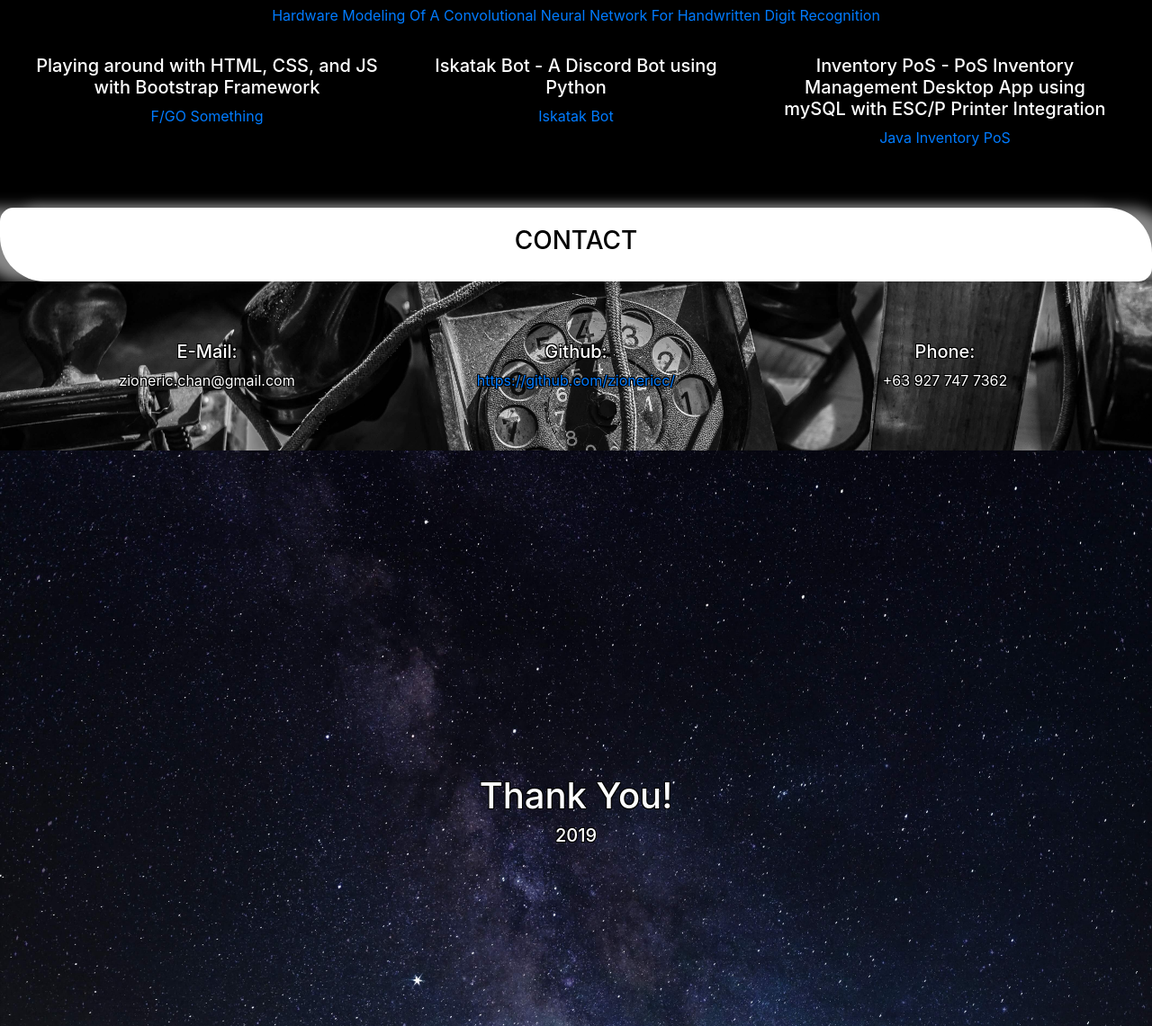
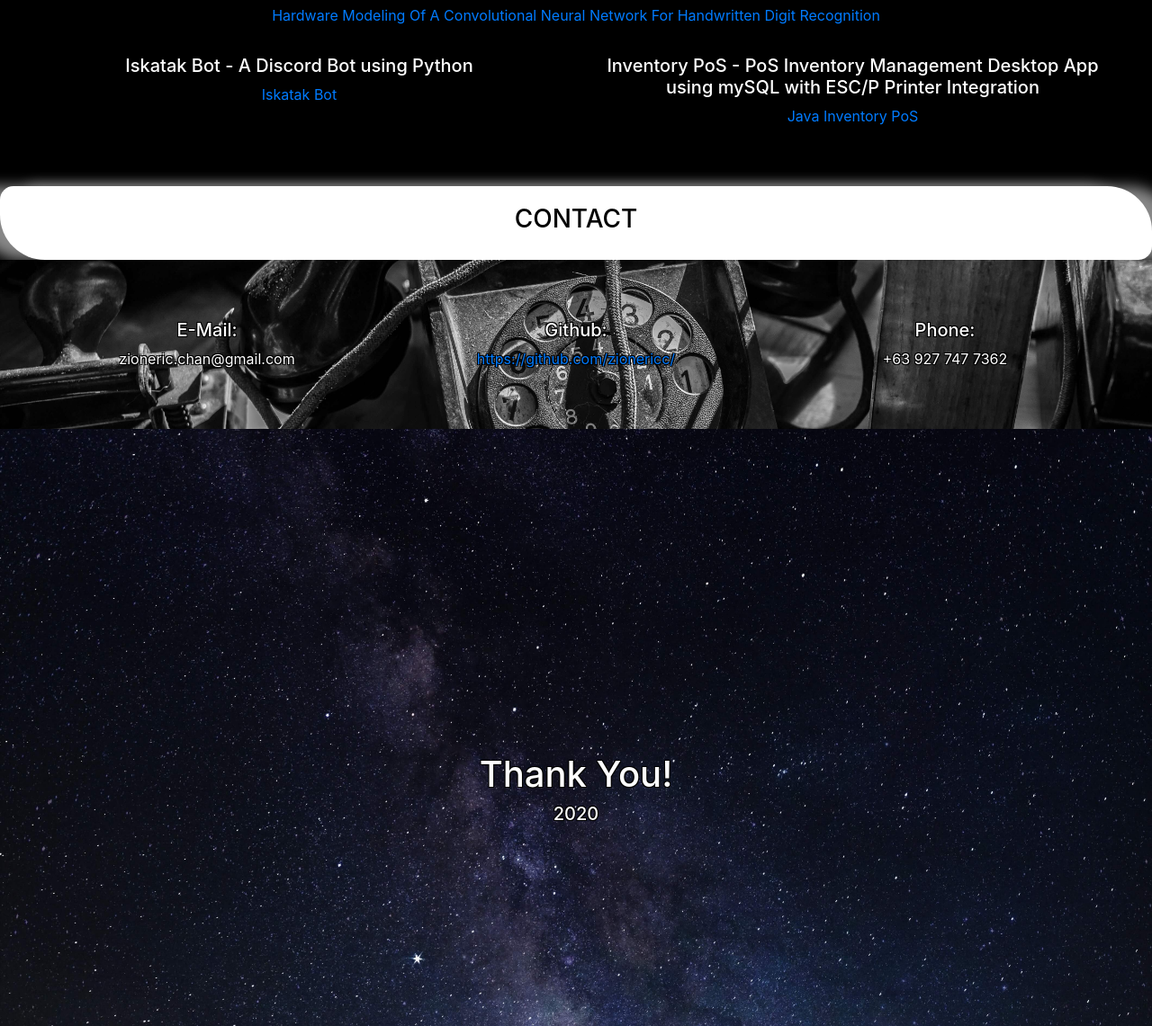
Before and after one commit to zionericc/zionericc.github.io, a plain HTML site: page index.html in a window 1280 px wide. Shown: the part 1676-2817 px from the top of the page at 90% size. Drawn offline with nearby package versions, Linux system fonts and the light colour scheme.

Commit message:
Update index.html

```diff
--- a/index.html
+++ b/index.html
@@ -47,7 +47,7 @@
 
 	<div id="content" class = "container-fluid parallax_bio">
 		<h3>Hi!</h3>
-		<h4>I'm Zion Chan</h4>
+		<h4>I'm Zion Eric O. Chan</h4>
 		<p>BS Computer Engineering graduate from De La Salle University in 2019</p>
 		<br>
 		<p>Passionate programmer who continuously learns different coding languages which, in turn, extends to also enhancing knowledge on previously learned coding languages</p>
@@ -75,17 +75,12 @@
 				<a href="https://github.com/sesemiguel/Handwritten_Digit_CNN" target="_blank">Hardware Modeling Of A Convolutional Neural Network For Handwritten Digit Recognition</a>
 				</p>
 			</div>
-			<div class = "col-xs-12 col-md-4">
-				<p><h5>Playing around with HTML, CSS, and JS with Bootstrap Framework</h5>
-				<a href="bootstrap-testing/saber.html" target="_blank">F/GO Something</a>
-				</p>
-			</div>
-			<div class = "col-xs-12 col-md-4">
+			<div class = "col-xs-12 col-md-6">
 				<p><h5>Iskatak Bot - A Discord Bot using Python</h5>
 				<a href="https://github.com/zionericc/Discord-Bot-Iskatak" target="_blank">Iskatak Bot</a>
 				</p>
 			</div>
-			<div class = "col-xs-12 col-md-4">
+			<div class = "col-xs-12 col-md-6">
 				<p><h5>Inventory PoS - PoS Inventory Management Desktop App using mySQL with ESC/P Printer Integration</h5>
 				<a href="https://github.com/zionericc/javaInventoryPoS" target="_blank">Java Inventory PoS</a>
 				</p>
@@ -114,7 +109,7 @@
 	<div class="parallax_footer">
 		<div id="footer" class = "container-fluid">
 			<h1>Thank You!</h1>
-			<h5>2019</h5>
+			<h5>2020</h5>
 		</div>
 	</div>
 
```
